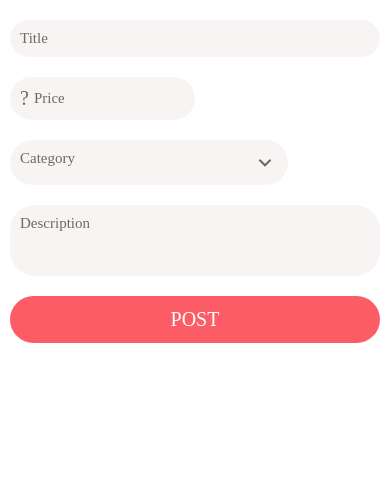
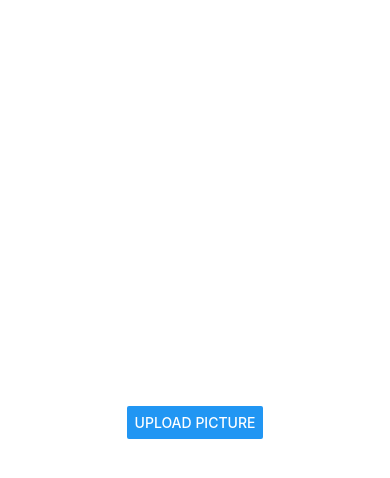
Before and after one commit to saulmaldonado/DoneWithIt, a React Native app: screen / in a window 390 px wide. Shown: the top 478 px of the page. Built offline with nearby package versions, Linux system fonts and the light colour scheme.

Commit message:
Adds AppImageInput
Using the installed ImagePicker dependency, AppImageInput will render a
button then when pressed will access the local image library on the
device after requesting permission. Image will then be rendered on the
component.

```diff
--- a/App.tsx
+++ b/App.tsx
@@ -15,9 +15,10 @@ import RegisterScreen from './app/screens/RegisterScreen';
 import { AppForm, SubmitButton } from './app/components/forms';
 import AppFormPicker from './app/components/forms/AppFormPicker';
 import ListingEditScreen from './app/screens/ListingEditScreen';
+import AppImageInput from './app/components/AppImageInput';
 
 export default function App() {
-  const [category, setCategory] = useState();
+  const [image, setImage] = useState<string | undefined>();
 
   return (
     <View style={styles.container}>
@@ -34,7 +35,8 @@ export default function App() {
       {/* <LoginScreen /> */}
       {/* <RegisterScreen /> */}
       {/* <ListingsScreen /> */}
-      <ListingEditScreen />
+      {/* <ListingEditScreen /> */}
+      <AppImageInput imageUri={image} onChangeImage={(uri: string | undefined) => setImage(uri)} />
       {/* <MessagesScreen /> */}
     </View>
   );
@@ -43,7 +45,7 @@ export default function App() {
 const styles = StyleSheet.create({
   container: {
     flex: 1,
-    alignContent: 'center',
+    alignItems: 'center',
     justifyContent: 'center',
   },
 });
--- /dev/null
+++ b/app/components/AppImageInput.tsx
@@ -0,0 +1,50 @@
+import React from 'react';
+import { StyleSheet, View, Button, Image } from 'react-native';
+import * as ImagePicker from 'expo-image-picker';
+
+type AppImageInputProps = {
+  imageUri: string | undefined;
+  onChangeImage: (uri: string) => void;
+};
+
+const AppImageInput = ({ imageUri, onChangeImage }: AppImageInputProps) => {
+  const requestPermission = async (): Promise<void> => {
+    const { granted } = await ImagePicker.requestCameraRollPermissionsAsync();
+    if (!granted) {
+      alert('Permission is needed to access your camera roll');
+      throw new Error('Permission denied');
+    }
+  };
+
+  const getImage = async (): Promise<void> => {
+    try {
+      await requestPermission();
+      const result = await ImagePicker.launchImageLibraryAsync();
+      if (result.cancelled) {
+        return;
+      } else {
+        onChangeImage(result.uri);
+      }
+    } catch (error) {
+      console.error(error);
+      return;
+    }
+  };
+
+  return (
+    <View>
+      <Button onPress={getImage} title='Upload Picture' />
+      {imageUri && (
+        <Image
+          source={{ uri: imageUri }}
+          style={{ width: 100, height: 100 }}
+          resizeMode='contain'
+        />
+      )}
+    </View>
+  );
+};
+
+export default AppImageInput;
+
+const styles = StyleSheet.create({});
--- a/package.json
+++ b/package.json
@@ -12,6 +12,7 @@
     "@react-native-community/hooks": "^2.6.0",
     "expo": "~37.0.3",
     "expo-constants": "^9.0.0",
+    "expo-image-picker": "~8.1.0",
     "formik": "^2.1.4",
     "react": "~16.9.0",
     "react-dom": "~16.9.0",
```
Also changed, not shown: 1 other file (tests, documents, lock files or other folders).
